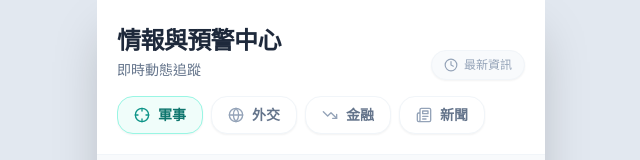
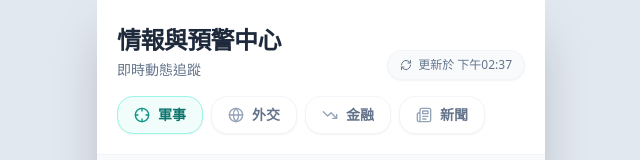
Before and after one commit to kevin770113/taiwan-warning-app, a Next.js app: page /intelligence in a window 1280 px wide. Shown: the top 160 px of the page, without its empty margins (319-959 px from the left). Built offline with nearby package versions, Linux system fonts and the light colour scheme.

Commit message:
Update page.tsx

```diff
--- a/app/intelligence/page.tsx
+++ b/app/intelligence/page.tsx
@@ -1,37 +1,16 @@
+// 檔案：app/intelligence/page.tsx
 "use client";
 
 import { useState } from "react";
-import { Clock, Crosshair, Globe, TrendingDown, Newspaper, ExternalLink, AlertTriangle, ShieldAlert } from "lucide-react";
+import { Clock, Crosshair, Globe, TrendingDown, Newspaper, ExternalLink, ShieldAlert, RefreshCw } from "lucide-react";
+import { useIntelligence } from "@/lib/useIntelligence";
 
 export default function IntelligencePage() {
   const [activeTab, setActiveTab] = useState<"military" | "diplomacy" | "finance" | "news">("military");
 
-  // --- 模擬資料區 ---
-  const mockMilitary = [
-    { id: 1, date: "今日 14:00", title: "國防部發布即時軍事動態", sorties: 15, crossed: 4, isDrill: false, desc: "偵獲共機 15 架次、共艦 4 艘次持續在臺海周邊活動。其中 4 架次逾越海峽中線及其延伸線。" },
-    { id: 2, date: "昨日 09:30", title: "東部海域聯合戰備警巡", sorties: 22, crossed: 10, isDrill: false, desc: "配合共艦執行聯合戰備警巡，國軍運用聯合情監偵手段嚴密掌握。" },
-  ];
+  // 🌟 核心：引入我們手刻的快取大腦
+  const { data, lastUpdated, isFetching, refetch } = useIntelligence();
 
-  const mockDiplomacy = [
-    { id: 1, country: "美國", flag: "🇺🇸", status: "Level 3: Reconsider Travel", level: "warning", time: "2 小時前" },
-    { id: 2, country: "日本", flag: "🇯🇵", status: "維持正常", level: "normal", time: "1 天前" },
-    { id: 3, country: "英國", flag: "🇬🇧", status: "維持正常", level: "normal", time: "3 天前" },
-    { id: 4, country: "澳洲", flag: "🇦🇺", status: "Level 2: Exercise High Degree of Caution", level: "notice", time: "5 小時前" },
-  ];
-
-  const mockFinance = [
-    { id: 1, name: "台股加權指數 (TAIEX)", value: "20,123.45", change: "-254.12", percent: "-1.25%", isDown: true },
-    { id: 2, name: "美元 / 台幣 (USD/TWD)", value: "32.450", change: "+0.120", percent: "+0.37%", isDown: false },
-    { id: 3, name: "人民幣 / 台幣 (CNY/TWD)", value: "4.482", change: "+0.015", percent: "+0.33%", isDown: false },
-  ];
-
-  const mockNews = [
-    { id: 1, source: "Reuters", time: "30 分鐘前", title: "U.S. closely monitoring Taiwan Strait activities amid recent drills", snippet: "Washington reiterates calls for peaceful resolution and stability in the region..." },
-    { id: 2, source: "國內綜合報導", time: "2 小時前", title: "外資單日大幅賣超台股 300 億，匯市呈現震盪", snippet: "金融圈人士指出，近期地緣政治風險微幅上升，導致避險資金短期流出..." },
-    { id: 3, source: "Bloomberg", time: "5 小時前", title: "Supply chain resilience in focus as tech giants review Asia operations", snippet: "Major semiconductor clients are seeking secondary hubs..." },
-  ];
-
-  // --- UI 元件區 ---
   const tabs = [
     { id: "military", icon: Crosshair, label: "軍事" },
     { id: "diplomacy", icon: Globe, label: "外交" },
@@ -41,20 +20,24 @@ export default function IntelligencePage() {
 
   return (
     <div className="min-h-screen bg-[#f8fafc] font-sans pb-24">
-      {/* 頂部 Header */}
       <header className="pt-6 px-5 pb-4 bg-white border-b border-slate-100">
         <div className="flex justify-between items-end mb-4">
           <div>
             <h1 className="text-2xl font-bold text-slate-800 tracking-tight">情報與預警中心</h1>
             <p className="text-sm text-slate-500 mt-1">即時動態追蹤</p>
           </div>
-          <div className="flex items-center text-xs text-slate-400 bg-slate-50 border border-slate-100 px-3 py-1.5 rounded-full shadow-sm">
-            <Clock size={14} className="mr-1.5" />
-            <span>最新資訊</span>
-          </div>
+
+          {/* 🌟 加入重新整理功能與最後更新時間 */}
+          <button
+            onClick={refetch}
+            disabled={isFetching}
+            className="flex items-center text-xs text-slate-500 bg-slate-50 border border-slate-100 px-3 py-1.5 rounded-full shadow-sm hover:bg-slate-100 active:scale-95 transition-all"
+          >
+            <RefreshCw size={12} className={`mr-1.5 ${isFetching ? "animate-spin text-teal-500" : ""}`} />
+            <span>{isFetching ? "更新中..." : `更新於 ${lastUpdated}`}</span>
+          </button>
         </div>
 
-        {/* 橫向滾動分類 Tab (Sticky 吸頂設計) */}
         <div className="flex space-x-2 overflow-x-auto no-scrollbar pb-1">
           {tabs.map((tab) => {
             const Icon = tab.icon;
@@ -77,19 +60,26 @@ export default function IntelligencePage() {
         </div>
       </header>
 
-      {/* 內容區域 */}
       <main className="p-5">
+        {/* 🌟 Loading 骨架屏狀態 */}
+        {isFetching && !data && (
+          <div className="flex flex-col items-center justify-center py-20 text-slate-400">
+            <RefreshCw size={32} className="animate-spin mb-4 text-slate-300" />
+            <p className="text-sm">正在載入最新情報...</p>
+          </div>
+        )}
 
-        {/* ⚔️ 軍事動態 (時間軸排版) */}
+        {/* 🌟 渲染真實取得的資料 */}
+        {data && (
+          <>
+            {/* ⚔️ 軍事動態 */}
             {activeTab === "military" && (
               <div className="relative border-l-2 border-slate-200 ml-3 space-y-6 pb-4">
-            {mockMilitary.map((item) => (
+                {data.military.map((item) => (
                   <div key={item.id} className="relative pl-6">
-                {/* 時間軸圓點 */}
                     <span className="absolute -left-[9px] top-1 h-4 w-4 rounded-full bg-rose-100 border-2 border-white flex items-center justify-center">
                       <span className="h-2 w-2 rounded-full bg-rose-400"></span>
                     </span>
-
                     <div className="text-xs font-bold text-slate-400 mb-1.5">{item.date}</div>
                     <div className="bg-white p-4 rounded-2xl shadow-[0_2px_8px_rgb(0,0,0,0.02)] border border-slate-100/80">
                       <h3 className="font-bold text-slate-800 text-sm mb-2">{item.title}</h3>
@@ -104,10 +94,10 @@ export default function IntelligencePage() {
               </div>
             )}
 
-        {/* 🤝 外交撤僑 (國旗與警示列表) */}
+            {/* 🤝 外交撤僑 */}
             {activeTab === "diplomacy" && (
               <div className="space-y-3">
-            {mockDiplomacy.map((item) => (
+                {data.diplomacy.map((item) => (
                   <div key={item.id} className="bg-white p-4 rounded-2xl shadow-[0_2px_8px_rgb(0,0,0,0.02)] border border-slate-100 flex items-center justify-between">
                     <div className="flex items-center gap-3">
                       <span className="text-2xl drop-shadow-sm">{item.flag}</span>
@@ -130,10 +120,10 @@ export default function IntelligencePage() {
               </div>
             )}
 
-        {/* 💰 金融異動 (數據指標卡) */}
+            {/* 💰 金融異動 */}
             {activeTab === "finance" && (
               <div className="space-y-3">
-            {mockFinance.map((item) => (
+                {data.finance.map((item) => (
                   <div key={item.id} className="bg-white p-4 rounded-2xl shadow-[0_2px_8px_rgb(0,0,0,0.02)] border border-slate-100 flex justify-between items-center">
                     <div>
                       <h3 className="font-bold text-slate-600 text-xs mb-1">{item.name}</h3>
@@ -157,10 +147,10 @@ export default function IntelligencePage() {
               </div>
             )}
 
-        {/* 📰 新聞情緒 (簡潔新聞卡片) */}
+            {/* 📰 新聞情緒 */}
             {activeTab === "news" && (
               <div className="space-y-4">
-            {mockNews.map((item) => (
+                {data.news.map((item) => (
                   <div key={item.id} className="bg-white p-4 rounded-2xl shadow-[0_2px_8px_rgb(0,0,0,0.02)] border border-slate-100">
                     <div className="flex justify-between items-center mb-2">
                       <span className="bg-slate-100 text-slate-600 text-[10px] font-bold px-2 py-0.5 rounded uppercase tracking-wider">{item.source}</span>
@@ -177,7 +167,8 @@ export default function IntelligencePage() {
                 ))}
               </div>
             )}
-
+          </>
+        )}
       </main>
     </div>
   );
```
Lines whose indentation alone changed are shown as unchanged.
